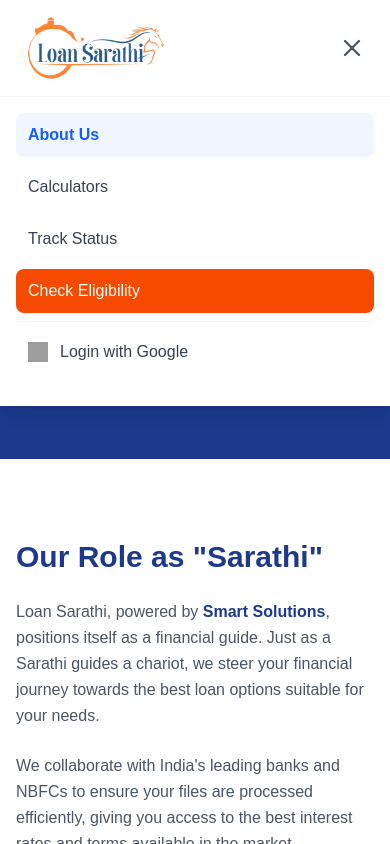
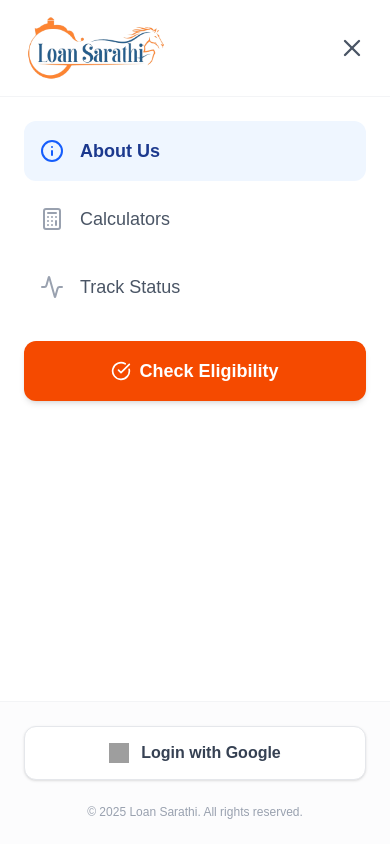
Before and after one commit to neerajk001/loan-sarathi, a Next.js app: page /about in a window 390 px wide. Both pictures are taken after a click on the button 352 px from the left and 48 px from the top of the page. Shown: the top 844 px of the page. Built offline with nearby package versions, Linux system fonts and the light colour scheme; no server answers; grey boxes are pictures that could not be loaded.

Commit message:
responsive

```diff
--- a/src/app/about/page.tsx
+++ b/src/app/about/page.tsx
@@ -22,10 +22,10 @@
         </div>
       </div>
 
-      <div className="max-w-7xl mx-auto px-4 sm:px-6 lg:px-8 py-20">
+      <div className="max-w-7xl mx-auto px-4 sm:px-6 lg:px-8 py-12 lg:py-20">
 
         {/* Intro & What We Do */}
-        <div className="grid grid-cols-1 lg:grid-cols-2 gap-16 mb-24 items-start">
+        <div className="grid grid-cols-1 lg:grid-cols-2 gap-12 lg:gap-16 mb-20 lg:mb-24 items-start">
           <div>
             <h2 className="text-3xl font-bold text-blue-900 mb-6">Our Role as "Sarathi"</h2>
             <p className="text-gray-600 leading-relaxed mb-6">
--- a/src/app/check-eligibility/page.tsx
+++ b/src/app/check-eligibility/page.tsx
@@ -65,7 +65,7 @@
           <div className="grid grid-cols-1 lg:grid-cols-12 min-h-[600px]">
 
             {/* Left Column: Inputs (7 cols) */}
-            <div className="lg:col-span-7 p-8 md:p-12 flex flex-col justify-center space-y-8">
+            <div className="lg:col-span-7 p-6 md:p-12 flex flex-col justify-center space-y-8">
               <div className="space-y-6">
                 <div className="group">
                   <label className="flex items-center gap-2 text-sm font-bold text-gray-700 mb-3 group-hover:text-orange-600 transition-colors">
--- a/src/components/Calculator.tsx
+++ b/src/components/Calculator.tsx
@@ -126,7 +126,7 @@
             </button>
           </div>
 
-          <div className="p-8 md:p-12">
+          <div className="p-6 md:p-12">
             {/* EMI Calculator */}
             {activeTab === 'emi' && (
               <div className="grid grid-cols-1 md:grid-cols-2 gap-12 items-center">
--- a/src/components/Hero.tsx
+++ b/src/components/Hero.tsx
@@ -5,7 +5,7 @@
 const Hero = () => {
   return (
     <div className="relative bg-gradient-to-br from-blue-50 to-white overflow-hidden">
-      <div className="max-w-7xl mx-auto px-4 sm:px-6 lg:px-8 pt-12 pb-20 lg:pt-20 lg:pb-28">
+      <div className="max-w-7xl mx-auto px-4 sm:px-6 lg:px-8 pt-8 pb-16 lg:pt-20 lg:pb-28">
         <div className="lg:grid lg:grid-cols-12 lg:gap-8 items-center">
 
           {/* Left Content */}
@@ -26,10 +26,10 @@
 
             <div className="mt-8 sm:max-w-lg sm:mx-auto sm:text-center lg:text-left lg:mx-0">
               <div className="flex flex-col sm:flex-row gap-4">
-                <Link href="/apply" className="bg-orange-600 text-white px-8 py-3.5 rounded-md font-bold text-lg hover:bg-orange-700 transition-colors shadow-lg shadow-orange-200 text-center">
+                <Link href="/apply" className="w-full sm:w-auto bg-orange-600 text-white px-8 py-3.5 rounded-md font-bold text-lg hover:bg-orange-700 transition-colors shadow-lg shadow-orange-200 text-center">
                   Apply Now
                 </Link>
-                <button className="bg-white text-blue-900 border-2 border-blue-900 px-8 py-3.5 rounded-md font-bold text-lg hover:bg-blue-50 transition-colors">
+                <button className="w-full sm:w-auto bg-white text-blue-900 border-2 border-blue-900 px-8 py-3.5 rounded-md font-bold text-lg hover:bg-blue-50 transition-colors">
                   Talk to an Expert
                 </button>
               </div>
--- a/src/components/Navbar.tsx
+++ b/src/components/Navbar.tsx
@@ -2,7 +2,7 @@
 import React, { useState, useEffect } from 'react';
 import Link from 'next/link';
 import { useSession, signOut } from 'next-auth/react';
-import { Menu, X, User, LogOut } from 'lucide-react';
+import { Menu, X, User, LogOut, Info, Calculator, Activity, CheckCircle } from 'lucide-react';
 import { usePathname } from 'next/navigation';
 
 const Navbar = () => {
@@ -15,6 +15,23 @@
   useEffect(() => {
     setMounted(true);
   }, []);
+
+  // Close mobile menu when route changes
+  useEffect(() => {
+    setIsOpen(false);
+  }, [pathname]);
+
+  // Prevent scrolling when mobile menu is open
+  useEffect(() => {
+    if (isOpen) {
+      document.body.style.overflow = 'hidden';
+    } else {
+      document.body.style.overflow = 'unset';
+    }
+    return () => {
+      document.body.style.overflow = 'unset';
+    };
+  }, [isOpen]);
 
   const isActive = (path: string) => {
     return pathname === path ? 'text-blue-600 font-bold' : 'text-gray-600 hover:text-orange-600 font-medium';
@@ -72,18 +89,21 @@
 
     if (session) {
       return (
-        <div className="px-3 py-2 flex justify-between items-center">
+        <div className="bg-gray-50 rounded-xl p-4 flex justify-between items-center">
           <div className="flex items-center gap-3">
-            <div className="h-8 w-8 rounded-full bg-blue-100 flex items-center justify-center text-blue-900 font-bold text-sm">
+            <div className="h-10 w-10 rounded-full bg-blue-100 flex items-center justify-center text-blue-900 font-bold text-base border border-blue-200">
               {session.user?.name?.[0]?.toUpperCase()}
             </div>
-            <span className="font-medium text-gray-900">{session.user?.name}</span>
+            <div>
+              <p className="font-bold text-gray-900 text-sm">{session.user?.name}</p>
+              <p className="text-xs text-gray-500">{session.user?.email}</p>
+            </div>
           </div>
           <button
             onClick={() => signOut()}
-            className="text-orange-600 font-medium text-sm px-3 py-1 bg-orange-50 rounded-md"
+            className="text-red-500 hover:text-red-600 p-2 rounded-full hover:bg-red-50 transition-colors"
           >
-            Logout
+            <LogOut className="h-5 w-5" />
           </button>
         </div>
       );
@@ -92,14 +112,14 @@
     return (
       <Link
         href="/login"
-        className="flex items-center gap-3 px-3 py-2.5 rounded-lg text-gray-700 hover:bg-orange-50 hover:text-orange-700"
+        className="flex items-center justify-center gap-3 w-full px-4 py-3.5 rounded-xl bg-white border border-gray-200 shadow-sm hover:bg-gray-50 transition-all"
       >
         <img
           src="https://www.gstatic.com/firebasejs/ui/2.0.0/images/auth/google.svg"
           alt="Google"
           className="w-5 h-5"
         />
-        <span className="font-medium">Login with Google</span>
+        <span className="font-semibold text-gray-700">Login with Google</span>
       </Link>
     );
   };
@@ -110,7 +130,7 @@
         <div className="flex justify-between items-center h-24">
 
           {/* Left: Logo */}
-          <div className="shrink-0 flex items-center cursor-pointer">
+          <div className="shrink-0 flex items-center cursor-pointer z-50 relative">
             <Link href="/" className="flex items-center">
               <img src="/logo.png" alt="Loan Sarathi Logo" className="h-40 w-auto object-contain" />
             </Link>
@@ -132,10 +152,10 @@
           </div>
 
           {/* Mobile Menu Button */}
-          <div className="md:hidden flex items-center">
+          <div className="md:hidden flex items-center z-50 relative">
             <button
               onClick={() => setIsOpen(!isOpen)}
-              className="text-gray-600 hover:text-orange-600 focus:outline-none p-2"
+              className="text-gray-600 hover:text-orange-600 focus:outline-none p-2 rounded-full hover:bg-orange-50 transition-colors"
             >
               {isOpen ? <X className="h-7 w-7" /> : <Menu className="h-7 w-7" />}
             </button>
@@ -143,17 +163,66 @@
         </div>
       </div>
 
-      {/* Mobile Menu */}
+      {/* Mobile Menu Overlay */}
       {isOpen && (
-        <div className="md:hidden bg-white border-t border-gray-100 absolute w-full shadow-lg">
-          <div className="px-4 pt-4 pb-6 space-y-2">
-            <Link href="/about" className={`block px-3 py-2.5 rounded-lg text-base ${pathname === '/about' ? 'text-blue-600 font-bold bg-blue-50' : 'font-medium text-gray-700 hover:text-orange-600 hover:bg-orange-50'}`}>About Us</Link>
-            <Link href="/calculator" className={`block px-3 py-2.5 rounded-lg text-base ${pathname === '/calculator' ? 'text-blue-600 font-bold bg-blue-50' : 'font-medium text-gray-700 hover:text-orange-600 hover:bg-orange-50'}`}>Calculators</Link>
-            <Link href="/track-status" className={`block px-3 py-2.5 rounded-lg text-base ${pathname === '/track-status' ? 'text-blue-600 font-bold bg-blue-50' : 'font-medium text-gray-700 hover:text-orange-600 hover:bg-orange-50'}`}>Track Status</Link>
-            <Link href="/check-eligibility" className="block px-3 py-2.5 rounded-lg text-base font-medium text-white bg-orange-600 hover:bg-orange-700">Check Eligibility</Link>
+        <div className="md:hidden fixed inset-x-0 top-24 bottom-0 bg-white z-40 overflow-y-auto border-t border-gray-100 animate-in slide-in-from-top-5 duration-200">
+          <div className="flex flex-col h-full">
+            <div className="p-6 space-y-6">
+              {/* Menu Items */}
+              <div className="space-y-2">
+                <Link
+                  href="/about"
+                  className={`flex items-center gap-4 px-4 py-4 rounded-xl text-lg transition-all
+                    ${pathname === '/about'
+                      ? 'bg-blue-50 text-blue-900 font-bold'
+                      : 'text-gray-600 font-medium hover:bg-gray-50'}`}
+                >
+                  <Info className={`h-6 w-6 ${pathname === '/about' ? 'text-blue-600' : 'text-gray-400'}`} />
+                  About Us
+                </Link>
 
-            <div className="border-t border-gray-100 my-2 pt-2">
+                <Link
+                  href="/calculator"
+                  className={`flex items-center gap-4 px-4 py-4 rounded-xl text-lg transition-all
+                    ${pathname === '/calculator'
+                      ? 'bg-blue-50 text-blue-900 font-bold'
+                      : 'text-gray-600 font-medium hover:bg-gray-50'}`}
+                >
+                  <Calculator className={`h-6 w-6 ${pathname === '/calculator' ? 'text-blue-600' : 'text-gray-400'}`} />
+                  Calculators
+                </Link>
+
+                <Link
+                  href="/track-status"
+                  className={`flex items-center gap-4 px-4 py-4 rounded-xl text-lg transition-all
+                    ${pathname === '/track-status'
+                      ? 'bg-blue-50 text-blue-900 font-bold'
+                      : 'text-gray-600 font-medium hover:bg-gray-50'}`}
+                >
+                  <Activity className={`h-6 w-6 ${pathname === '/track-status' ? 'text-blue-600' : 'text-gray-400'}`} />
+                  Track Status
+                </Link>
+              </div>
+
+              {/* CTA Button */}
+              <Link
+                href="/check-eligibility"
+                className="flex items-center justify-center gap-2 w-full bg-orange-600 text-white px-6 py-4 rounded-xl font-bold text-lg hover:bg-orange-700 transition-all shadow-md"
+              >
+                <CheckCircle className="h-5 w-5" />
+                Check Eligibility
+              </Link>
+            </div>
+
+            {/* Footer Section */}
+            <div className="mt-auto p-6 border-t border-gray-100 bg-gray-50/50">
               {renderMobileAuthSection()}
+
+              <div className="mt-6 text-center">
+                <p className="text-xs text-gray-400">
+                  &copy; {new Date().getFullYear()} Loan Sarathi. All rights reserved.
+                </p>
+              </div>
             </div>
           </div>
         </div>
--- a/src/components/Process.tsx
+++ b/src/components/Process.tsx
@@ -27,7 +27,7 @@
           {/* Connecting Line with Gradient */}
           <div className="hidden md:block absolute top-1/2 left-0 w-full h-1 bg-gradient-to-r from-blue-200 via-blue-100 to-orange-200 -translate-y-1/2 z-0 rounded-full" />
 
-          <div className="grid grid-cols-1 md:grid-cols-5 gap-8 relative z-10">
+          <div className="grid grid-cols-1 md:grid-cols-5 gap-8 md:gap-4 lg:gap-8 relative z-10">
             {steps.map((step, index) => {
               const Icon = step.icon;
               return (
--- a/src/components/Products.tsx
+++ b/src/components/Products.tsx
@@ -7,7 +7,7 @@
   const [isExpanded, setIsExpanded] = useState(false);
 
   return (
-    <div className="relative group bg-blue-50 rounded-2xl p-8 transition-all duration-300 hover:-translate-y-2 hover:shadow-2xl border border-black overflow-hidden flex flex-col">
+    <div className="relative group bg-blue-50 rounded-2xl p-6 sm:p-8 transition-all duration-300 hover:-translate-y-2 hover:shadow-2xl border border-black overflow-hidden flex flex-col">
        {/* Decorative Gradient Overlay */}
        <div className="absolute inset-0 bg-gradient-to-br from-transparent via-transparent to-orange-50/50 opacity-0 group-hover:opacity-100 transition-opacity duration-500 pointer-events-none" />
 
```
Also changed, not shown: src/components/ApplicationForm.tsx (+5 -5 lines).
